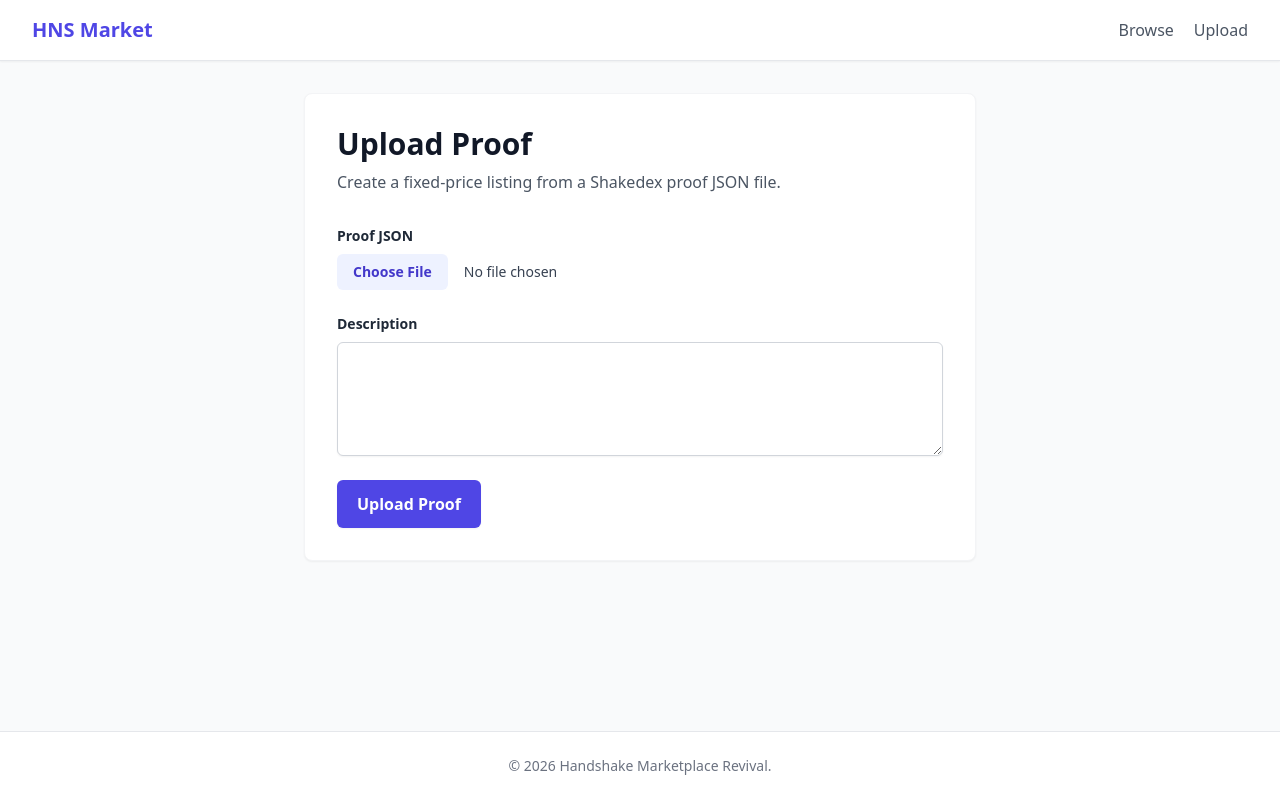
After one commit to shadstoneofficial/learnhns-market, a Flask app: page /upload in a window 1280 px wide. The commit adds this page. Run offline with Flask 3, Linux system fonts and the light colour scheme; some libraries are stand-ins or nearby versions.

Commit message:
Add proof upload page

```diff
--- a/app/blueprints/main.py
+++ b/app/blueprints/main.py
@@ -14,6 +14,10 @@ def index():
     listings = Listing.query.filter_by(status='active').order_by(Listing.created_at.desc()).all()
     return render_template('index.html', listings=listings)
 
+@main_bp.route('/upload')
+def upload():
+    return render_template('upload.html')
+
 @main_bp.route('/listing/<name>')
 def listing_detail(name):
     listing = Listing.query.filter_by(name=name, status='active').first_or_404()
--- a/app/templates/base.html
+++ b/app/templates/base.html
@@ -11,8 +11,9 @@
     <header class="bg-white shadow-sm border-b border-gray-200">
         <div class="max-w-7xl mx-auto px-4 sm:px-6 lg:px-8 py-4 flex justify-between items-center">
             <a href="{{ url_for('main.index') }}" class="text-xl font-bold text-indigo-600">HNS Market</a>
-            <nav>
+            <nav class="flex items-center gap-5">
                 <a href="{{ url_for('main.index') }}" class="text-gray-600 hover:text-indigo-600 font-medium">Browse</a>
+                <a href="{{ url_for('main.upload') }}" class="text-gray-600 hover:text-indigo-600 font-medium">Upload</a>
             </nav>
         </div>
     </header>
--- /dev/null
+++ b/app/templates/upload.html
@@ -0,0 +1,78 @@
+{% extends 'base.html' %}
+
+{% block content %}
+<div class="max-w-2xl mx-auto bg-white p-8 rounded-lg shadow-sm border border-gray-100">
+    <div class="mb-8">
+        <h1 class="text-3xl font-bold mb-2 text-gray-900">Upload Proof</h1>
+        <p class="text-gray-600">Create a fixed-price listing from a Shakedex proof JSON file.</p>
+    </div>
+
+    <form id="upload-form" class="space-y-6">
+        <div>
+            <label for="proof" class="block text-sm font-semibold text-gray-800 mb-2">Proof JSON</label>
+            <input id="proof" name="proof" type="file" accept=".json,application/json" required
+                   class="block w-full text-sm text-gray-700 file:mr-4 file:rounded-md file:border-0 file:bg-indigo-50 file:px-4 file:py-2 file:font-semibold file:text-indigo-700 hover:file:bg-indigo-100">
+        </div>
+
+        <div>
+            <label for="description" class="block text-sm font-semibold text-gray-800 mb-2">Description</label>
+            <textarea id="description" name="description" rows="4"
+                      class="block w-full rounded-md border border-gray-300 px-3 py-2 text-gray-900 shadow-sm focus:border-indigo-500 focus:outline-none focus:ring-1 focus:ring-indigo-500"></textarea>
+        </div>
+
+        <button id="submit-button" type="submit"
+                class="inline-flex w-full items-center justify-center rounded-md bg-indigo-600 px-5 py-3 text-base font-bold text-white shadow-sm hover:bg-indigo-700 disabled:cursor-not-allowed disabled:bg-gray-400 sm:w-auto">
+            Upload Proof
+        </button>
+    </form>
+
+    <div id="upload-result" class="mt-6 hidden rounded-md border p-4 text-sm"></div>
+</div>
+
+<script>
+const form = document.getElementById('upload-form');
+const button = document.getElementById('submit-button');
+const result = document.getElementById('upload-result');
+
+function showResult(message, ok, link) {
+    result.className = ok
+        ? 'mt-6 rounded-md border border-green-200 bg-green-50 p-4 text-sm text-green-800'
+        : 'mt-6 rounded-md border border-red-200 bg-red-50 p-4 text-sm text-red-800';
+    result.innerHTML = link
+        ? `${message} <a class="font-semibold underline" href="${link}">View listing</a>`
+        : message;
+}
+
+form.addEventListener('submit', async (event) => {
+    event.preventDefault();
+    button.disabled = true;
+    button.textContent = 'Uploading...';
+    result.className = 'mt-6 hidden rounded-md border p-4 text-sm';
+    result.textContent = '';
+
+    try {
+        const response = await fetch('{{ url_for("api.upload_proof") }}', {
+            method: 'POST',
+            body: new FormData(form),
+        });
+        const data = await response.json();
+        if (!response.ok) {
+            showResult(data.error || 'Upload failed.', false);
+            return;
+        }
+
+        showResult(
+            `Uploaded ${data.name}.`,
+            true,
+            `{{ url_for("main.listing_detail", name="__NAME__") }}`.replace('__NAME__', encodeURIComponent(data.name))
+        );
+        form.reset();
+    } catch (error) {
+        showResult(error.message || 'Upload failed.', false);
+    } finally {
+        button.disabled = false;
+        button.textContent = 'Upload Proof';
+    }
+});
+</script>
+{% endblock %}
```
Also changed, not shown: app/blueprints/api.py (+7 -2 lines).
